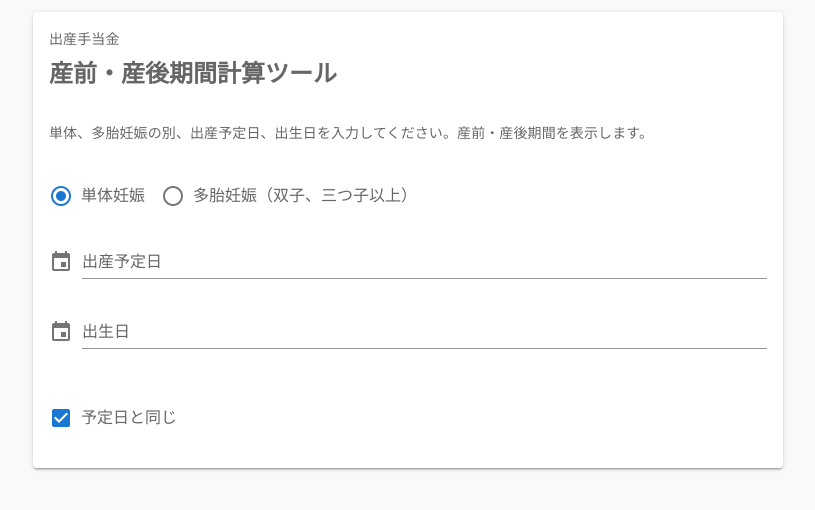
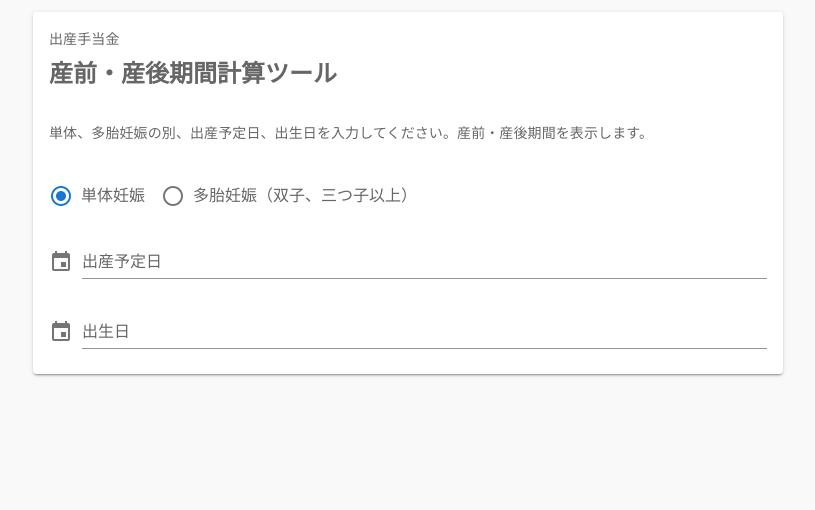
Before and after one commit to artichoker/pregnancy-benefit-calendar, a plain HTML site: page index.html in a window 1280 px wide. Shown: the whole page, without its empty margins (232-1047 px from the left). Drawn offline with nearby package versions, Linux system fonts and the light colour scheme.

Commit message:
Remove　予定日と同じ

```diff
--- a/index.html
+++ b/index.html
@@ -78,9 +78,6 @@
                                                 </v-btn>
                                             </v-date-picker>
                                         </v-menu>
-                                    </v-col>
-                                    <v-col cols="12" sm="12" md="12" lg="12" class="pt-0 pt-md-4">
-                                        <v-checkbox v-model="onSchedule" label="予定日と同じ" @click="syncDate"></v-checkbox>
                                     </v-col>
                                 </v-row>
                             </v-form>
```
